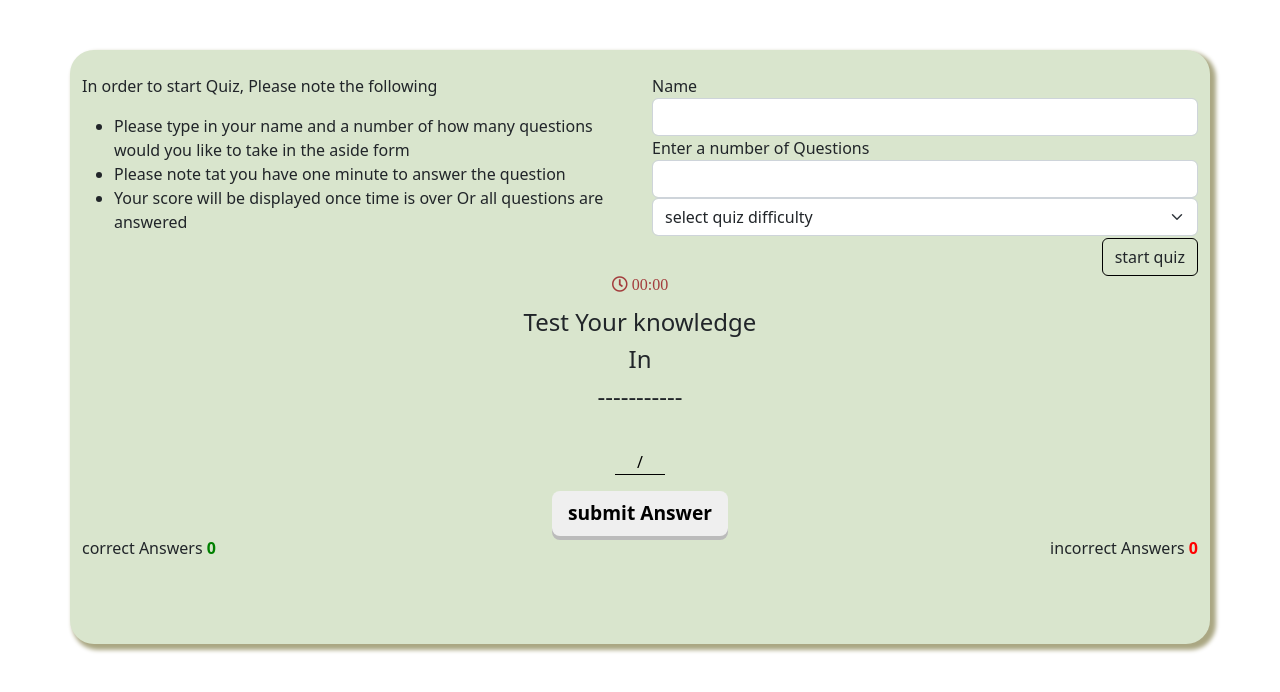
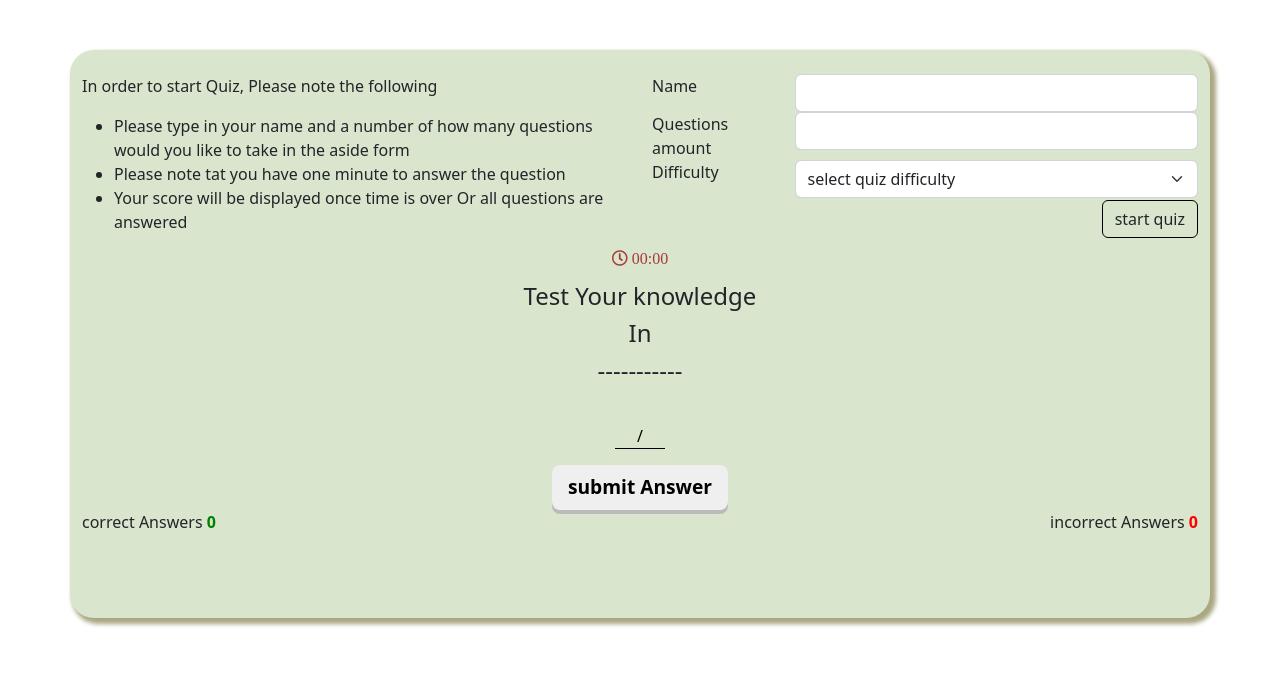
Before and after one commit to Nazek-Altayeb/Computer-Science-Quiz, a plain HTML site: page index.html in a window 1280 px wide. Drawn offline with nearby package versions, Linux system fonts and the light colour scheme.

Commit message:
change the start-quiz for style

```diff
--- a/assets/css/style.css
+++ b/assets/css/style.css
@@ -19,7 +19,7 @@ body{
     vertical-align: middle;
     background: #D9E5CD;
     padding: 1.5rem 4rem 3rem 4rem;
-    width: 40%;
+    /* width: 70%; */
     height: 100%;
     border-radius: 1.5rem;
     border-bottom-right-radius: 1.5rem;
--- a/index.html
+++ b/index.html
@@ -24,28 +24,36 @@
                 <div class="col-md-6">
                     <p> In order to start Quiz, Please note the following</p>
                     <ul>
-                        <li> Please type in your name and a number of how many questions would you like to take in the aside
+                        <li> Please type in your name and a number of how many questions would you like to take in the
+                            aside
                             form</li>
                         <li> Please note tat you have one minute to answer the question</li>
                         <li> Your score will be displayed once time is over Or all questions are answered</li>
                     </ul>
                 </div>
                 <form class=" col-md-6" id="form">
-                    <div class="form-group">
-                        <label for="user-name">Name</label>
+                    <div class="form-group row">
+                        <label class="col-md-3" for="user-name">Name</label>
+                        <div class="col-md-9">
                             <input type="text" class="form-control" id="user-name" required>
                         </div>
-                    <div class="form-group">
-                        <label for="number-of-questions">Enter a number of Questions</label>
+                    </div>
+                    <div class="form-group row">
+                        <label class="col-sm-3" for="number-of-questions">Questions amount</label>
+                        <div class="col-sm-9">
                             <input type="number" class="form-control" id="number-of-questions" required>
                         </div>
-                    <div class="form-group">
-                        <select required class="form-select form-control"  id="difficulty">
+                    </div>
+                    <div class="form-group row">
+                        <label class="col-sm-3" for="difficulty">Difficulty</label>
+                        <div class="col-sm-9">
+                            <select required class="form-select form-control" id="difficulty">
                                 <option selected value="">select quiz difficulty</option>
                                 <option id="easy" value="">easy</option>
                                 <option id="medium">medium</option>
                                 <option id="hard">hard</option>
                             </select>
+                        </div>
                     </div>
                     <button type="submit" class="btn" id="start-quiz-button" value="save">start quiz</button>
                 </form>
```
Lines whose indentation alone changed are shown as unchanged.
